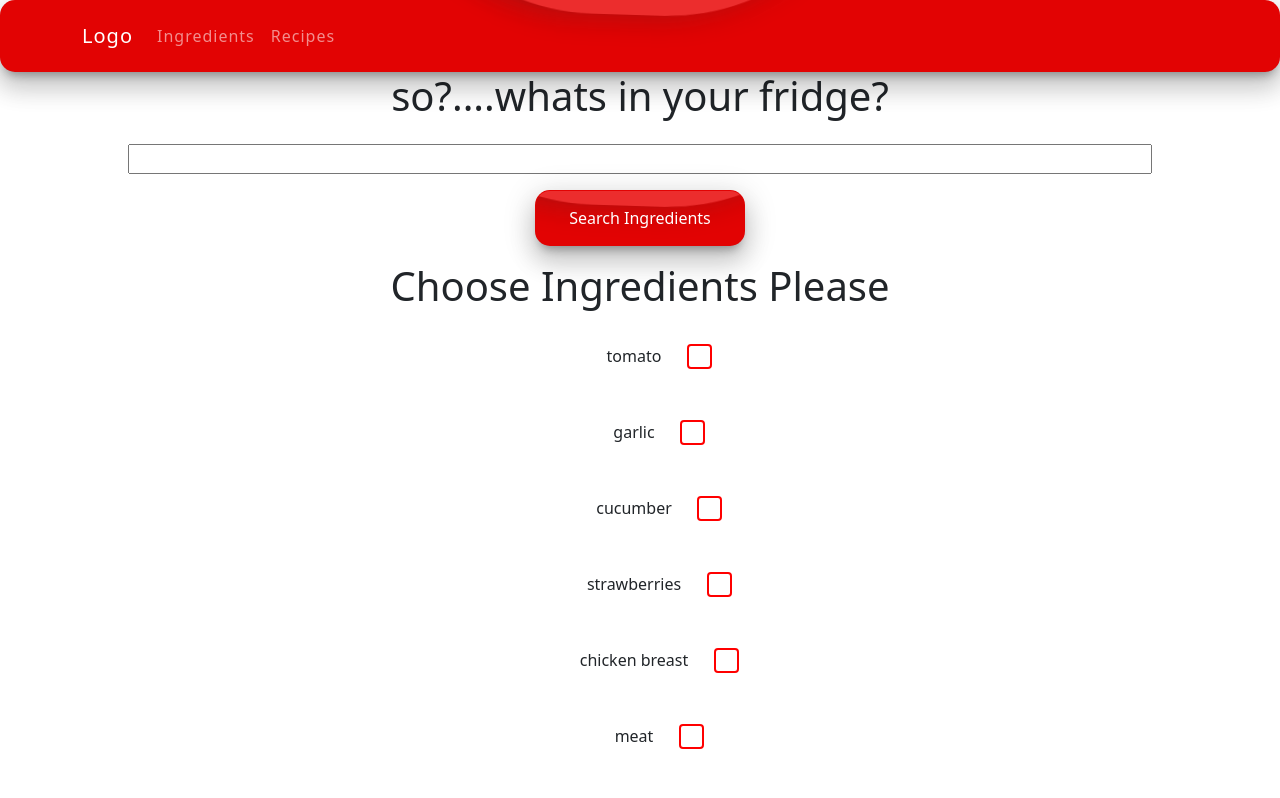
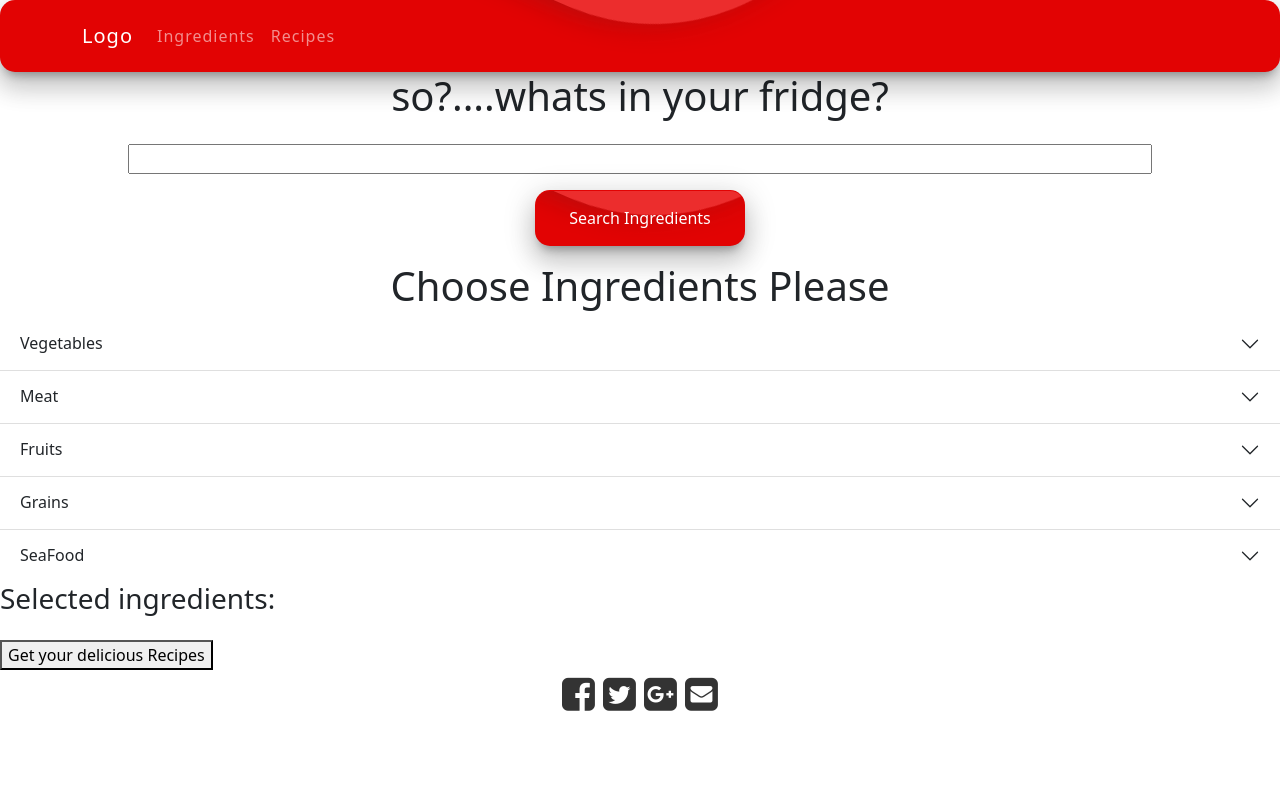
Before and after one commit to natalieacevedo/what-s-in-your-fridge, a React (Create React App) app: page /ingredients in a window 1280 px wide. Shown: the top 798 px of the page. Built offline with nearby package versions, Linux system fonts and the light colour scheme; a web font is replaced by a local one.

Commit message:
added accordions to ingredients

```diff
--- a/src/components/Ingredients/IngredientList.js
+++ b/src/components/Ingredients/IngredientList.js
@@ -1,5 +1,6 @@
 /* eslint-disable no-unused-expressions */
 import React from "react";
+import { Accordion } from "react-bootstrap";
 
 function IngredientsList({
   ingredients,
@@ -28,7 +29,39 @@ function IngredientsList({
   return (
     <div>
       <h1>Choose Ingredients Please</h1>
-      <ul>{items}</ul>
+
+      <Accordion flush>
+        <Accordion.Item eventKey="0">
+          <Accordion.Header>Vegetables</Accordion.Header>
+          <Accordion.Body>
+            <ul>{items}</ul>
+          </Accordion.Body>
+        </Accordion.Item>
+        <Accordion.Item eventKey="1">
+          <Accordion.Header>Meat</Accordion.Header>
+          <Accordion.Body>
+            <ul>{items}</ul>
+          </Accordion.Body>
+        </Accordion.Item>
+        <Accordion.Item eventKey="2">
+          <Accordion.Header>Fruits</Accordion.Header>
+          <Accordion.Body>
+            <ul>{items}</ul>
+          </Accordion.Body>
+        </Accordion.Item>
+        <Accordion.Item eventKey="3">
+          <Accordion.Header>Grains</Accordion.Header>
+          <Accordion.Body>
+            <ul>{items}</ul>
+          </Accordion.Body>
+        </Accordion.Item>
+        <Accordion.Item eventKey="4">
+          <Accordion.Header>SeaFood</Accordion.Header>
+          <Accordion.Body>
+            <ul>{items}</ul>
+          </Accordion.Body>
+        </Accordion.Item>
+      </Accordion>
     </div>
   );
 }
--- a/src/homePage.css
+++ b/src/homePage.css
@@ -52,6 +52,14 @@ h1 {
   width: 80%;
   margin-bottom: 1rem;
   margin-top: 1rem;
+}
+
+.checkbox-checkmark-box {
+  display: flex;
+}
+
+.check {
+  display: flex;
 }
 
 /*  BUTTON from here */
```
Also changed, not shown: src/components/Ingredients/IngredientRoot.js (+5 -5 lines).
